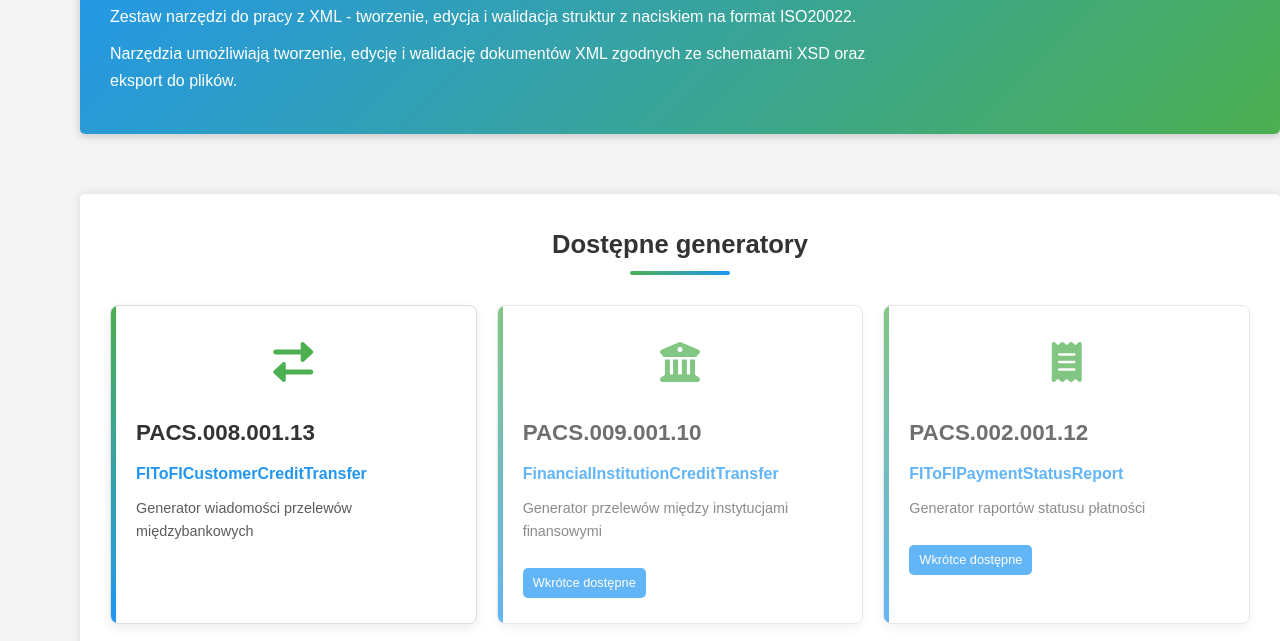
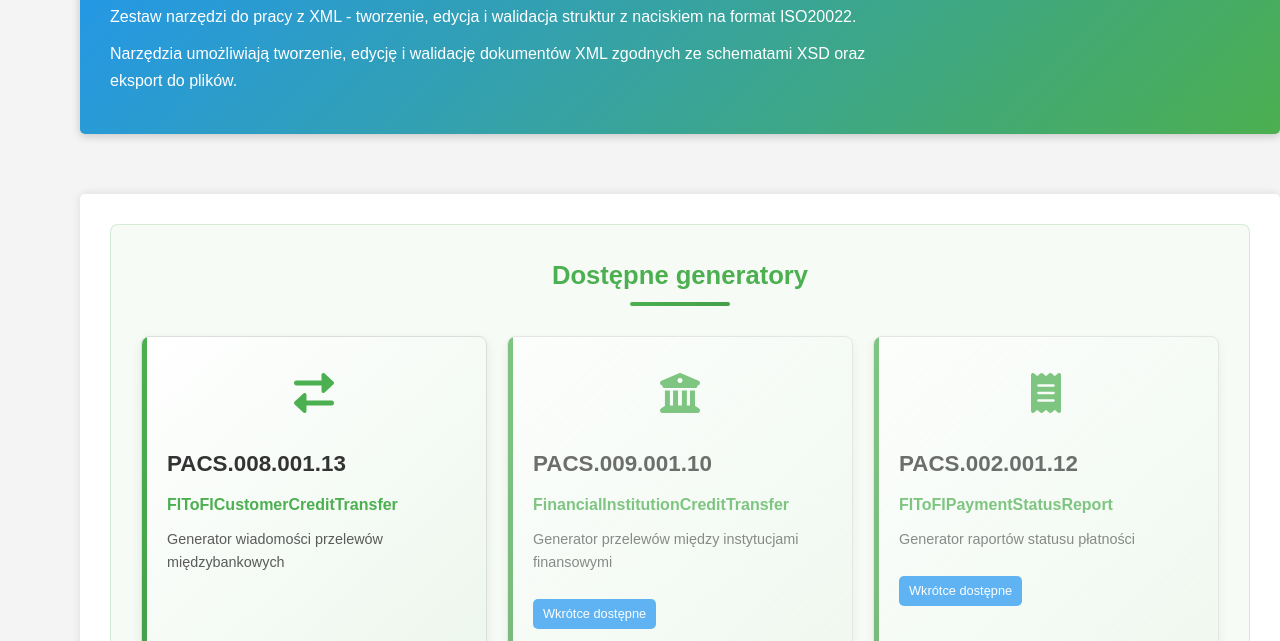
Before and after one commit to WojMam/pacs, a plain HTML site: page index.html in a window 1280 px wide. Shown: the part 154-795 px from the top of the page. Drawn offline with Linux system fonts and the light colour scheme.

Commit message:
Add green glow effect to generator tiles to match blue effect in other tools section

```diff
--- a/index.html
+++ b/index.html
@@ -42,6 +42,7 @@
     </div>
 
     <div class="container">
+        <div class="generators-container">
             <h2 class="section-title">Dostępne generatory</h2>
 
             <div class="tiles-container">
@@ -106,6 +107,7 @@
                         <p class="tile-description">CustomerCreditTransferInitiation</p>
                         <div class="tile-detail">Generator inicjacji przelewów klienta</div>
                         <div class="coming-soon">Wkrótce dostępne</div>
+                    </div>
                 </div>
             </div>
         </div>
--- a/main.css
+++ b/main.css
@@ -4,6 +4,55 @@
 	grid-template-columns: repeat(auto-fit, minmax(300px, 1fr));
 	gap: 20px;
 	margin-top: 30px;
+}
+
+/* Generator Tools container styles */
+.generators-container {
+	padding: 30px;
+	border-radius: 8px;
+	background-color: rgba(var(--primary-color-rgb), 0.05);
+	border: 1px solid rgba(var(--primary-color-rgb), 0.2);
+}
+
+.generators-container .section-title {
+	color: var(--primary-color);
+}
+
+.generators-container .section-title::after {
+	background: linear-gradient(
+		to right,
+		var(--primary-color),
+		var(--primary-hover)
+	);
+}
+
+.generators-container .tile {
+	background: linear-gradient(
+		to bottom right,
+		var(--container-bg),
+		rgba(var(--primary-color-rgb), 0.05)
+	);
+}
+
+.generators-container .tile::before {
+	background: linear-gradient(
+		to bottom,
+		var(--primary-color),
+		var(--primary-hover)
+	);
+}
+
+.generators-container .tile:hover {
+	border-color: var(--primary-color);
+	box-shadow: 0 8px 18px rgba(var(--primary-color-rgb), 0.2);
+}
+
+.generators-container .tile-icon {
+	color: var(--primary-color);
+}
+
+.generators-container .tile-description {
+	color: var(--primary-color);
 }
 
 .tile {
@@ -219,4 +268,8 @@ html.dark-mode {
 	.other-tools-container {
 		padding: 20px;
 	}
+
+	.generators-container {
+		padding: 20px;
+	}
 }
```
Lines whose indentation alone changed are shown as unchanged.
